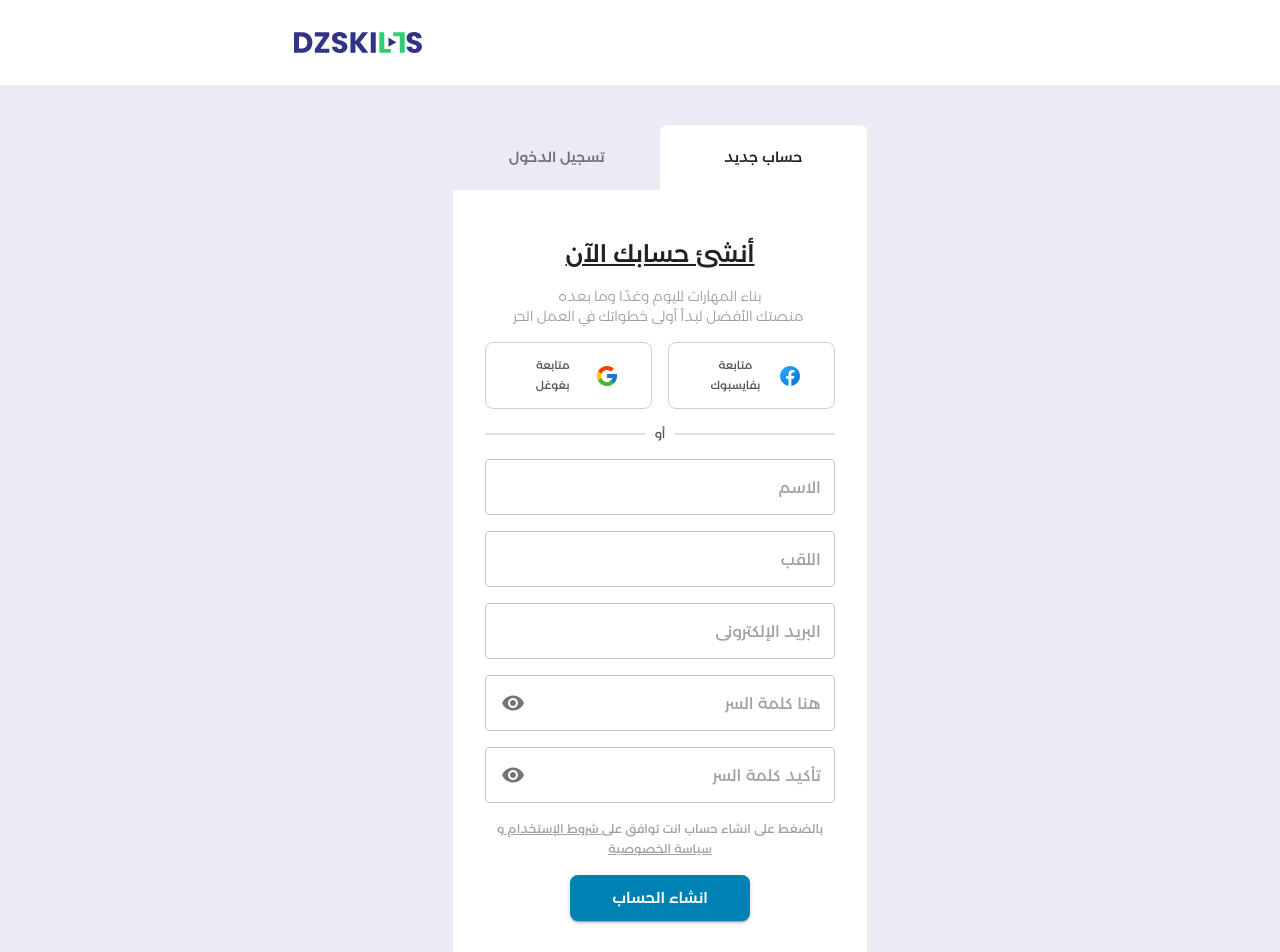
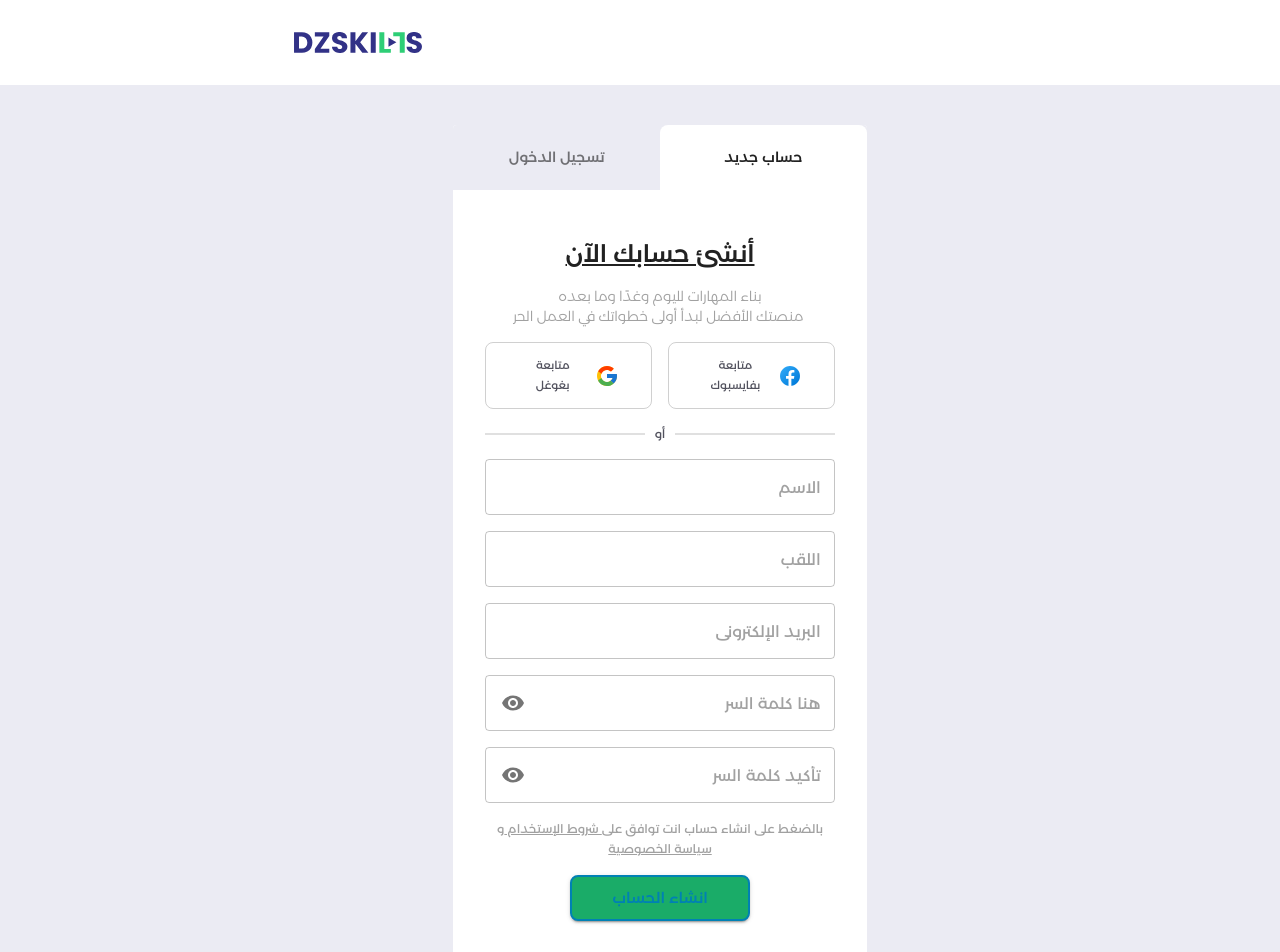
Before and after one commit to Spounka/DzSkills-Frontend, a React (Vite) app: page /login in a window 1280 px wide. Shown: the top 952 px of the page. Built offline with nearby package versions, Linux system fonts and the light colour scheme.

Commit message:
Altered the button component to deal with color variations

```diff
--- a/src/components/ui/MainButton.tsx
+++ b/src/components/ui/MainButton.tsx
@@ -1,15 +1,17 @@
-import { Button } from "@mui/material";
+import { Button, useTheme } from "@mui/material";
 
 interface props {
     text: string,
-    color: string,
+    color?: string | undefined,
 }
 
 
 export function MainButton({ text, color, ...other }: props) {
+    const theme = useTheme();
 
-    return <Button size="large" variant="contained" color={"secondary"} sx={{
-        border: `${color} 2px solid`,
+    return <Button size="large" variant="contained" sx={{
+        color: `${color || ""}`,
+        border: `${color || theme.palette.secondary.main} 2px solid`,
         alignSelf: 'center',
         px: 5,
         borderRadius: '.5rem',
@@ -18,7 +20,6 @@ export function MainButton({ text, color, ...other }: props) {
         transitionDuration: '200ms',
         '&:hover': {
             bgcolor: 'white',
-            color: { color },
             border: `${color} 2px solid`
         }
 
```
